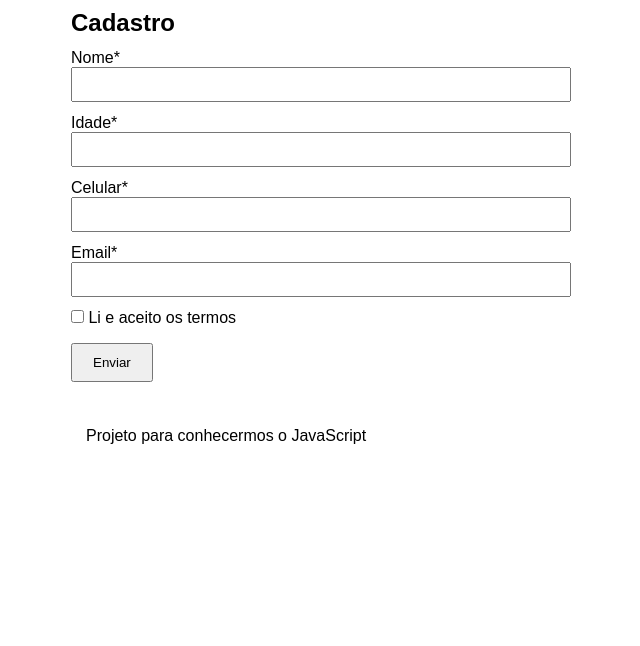
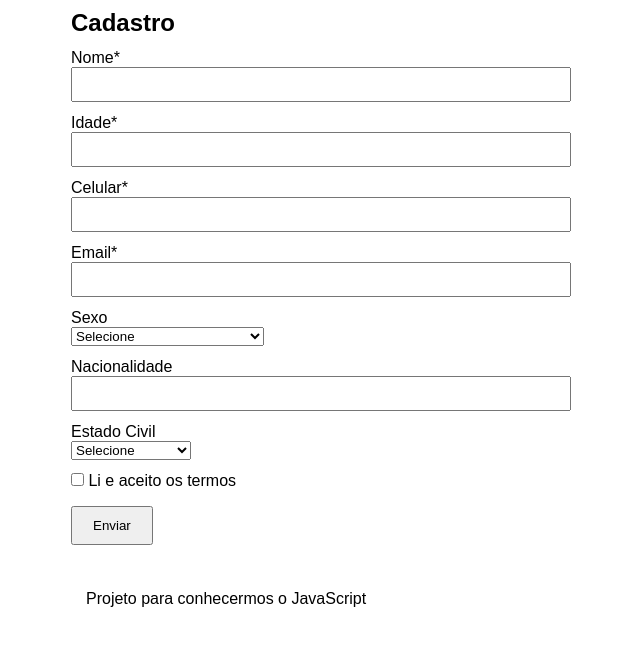
Before and after one commit to spHiago/FrontEnd, a plain HTML site: page Aula08/index.html in a window 1280 px wide. Shown: the part 98-744 px from the top of the page, without its empty margins (319-959 px from the left). Drawn offline with Linux system fonts and the light colour scheme.

Commit message:
Aula08 - Pendente - Adicionei os 3 campos, falta mexer no JS pra validar

```diff
--- a/Aula08/index.html
+++ b/Aula08/index.html
@@ -1,5 +1,6 @@
 <!DOCTYPE html>
 <html lang="pt-BR">
+
 <head>
   <meta charset="UTF-8">
   <meta name="viewport" content="width=device-width, initial-scale=1.0">
@@ -7,6 +8,7 @@
   <script src="scripts/index.js" defer></script>
   <title>Formulário JS</title>
 </head>
+
 <body>
   <header>
     <h1>Formulário super simples</h1>
@@ -31,6 +33,30 @@
       <input type="email" id="email">
       <p id="erro-email" class="oculto"></p>
 
+      <label for="sexo">Sexo</label>
+      <select id="sexo">
+        <option value="">Selecione</option>
+        <option value="masculino">Masculino</option>
+        <option value="feminino">Feminino</option>
+        <option value="transformers">Transformers Optimus Prime</option>
+      </select>
+      <p id="erro-sexo" class="oculto"></p>
+
+      <label for="nacionalidade">Nacionalidade</label>
+      <input type="text" id="nacionalidade">
+      <p id="erro-nacionalidade" class="oculto"></p>
+
+      <label for="estado-civil">Estado Civil</label>
+      <select id="estado-civil">
+        <option value="">Selecione</option>
+        <option value="solteiro">Solteiro</option>
+        <option value="casado">Casado</option>
+        <option value="viuvo">Viuvo</option>
+        <option value="triste">Triste</option>
+        <option value="passando-fome">Passando Fome</option>
+      </select>
+      <p id="erro-estado-civil" class="oculto"></p>
+
       <label>
         <input type="checkbox" id="termos">
         Li e aceito os termos
@@ -46,4 +72,5 @@
     <p>Projeto para conhecermos o JavaScript</p>
   </footer>
 </body>
+
 </html>
```
